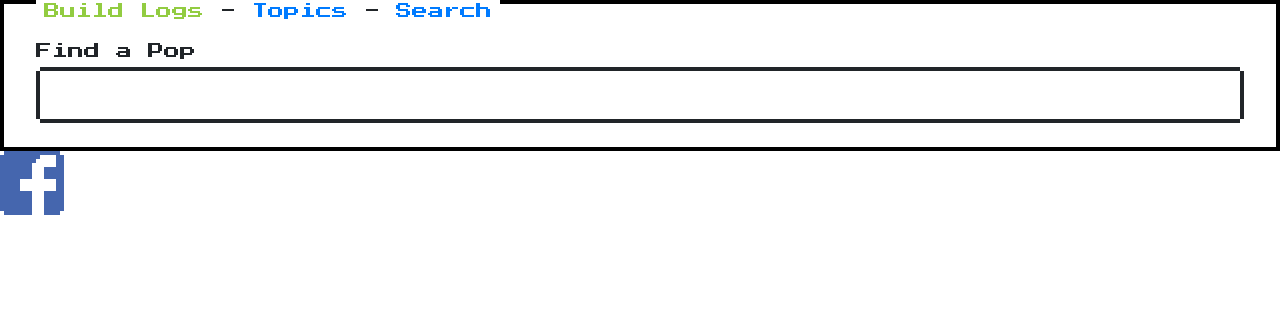
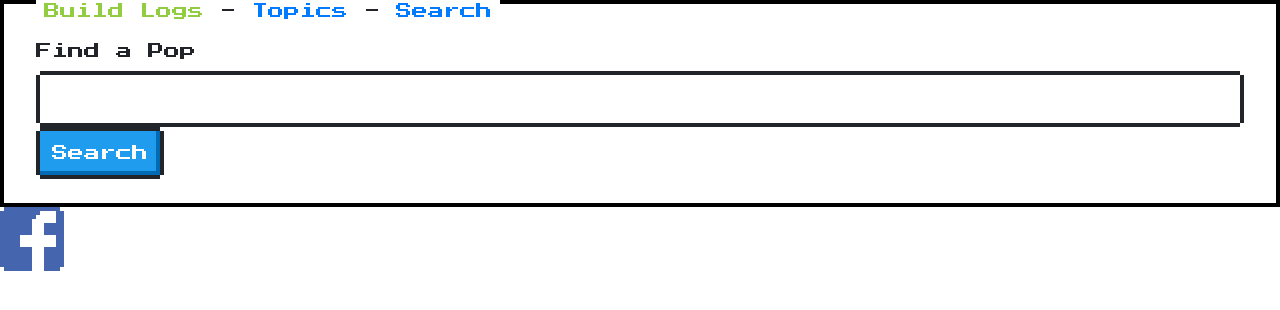
Before and after one commit to AyoHandGod/poppricer-python, a Django app: page /search/ in a window 1280 px wide. Shown: the top 310 px of the page. Run offline with Django 3.2, Linux system fonts and the light colour scheme; some libraries are stand-ins or nearby versions.

Commit message:
Updated search.html and added form and changes necessary to support search using input form. Updated views.py with a placeholder functionality to support searching. Updated urls accordingly.

```diff
--- a/poppricer/templates/pricer/search.html
+++ b/poppricer/templates/pricer/search.html
@@ -3,8 +3,13 @@
 {% block content %}
 
 <div class="nes-field">
-    <label for="search_field">Find a Pop</label>
-    <input type="text" id="search_field" class="nes-input">
+    <form method="post" action="/search_found/">
+        {% csrf_token %}
+
+        <label for="search_field">Find a Pop</label>
+        <input type="text" id="search_field" class="nes-input" name="search_field">
+        <button type="submit" class="nes-btn is-primary">Search</button>
+    </form>
 </div>
 
 {% endblock content %}
--- a/pricer/urls.py
+++ b/pricer/urls.py
@@ -9,4 +9,5 @@ app_name = 'pricer'
 
 urlpatterns = [
     url(r'^search/$', views.search, name="search"),
+    url(r'^search_found/$', views.search_result)
 ]
--- a/pricer/views.py
+++ b/pricer/views.py
@@ -1,6 +1,23 @@
 from django.shortcuts import render
-from .models import Pop
+from django.shortcuts import HttpResponse
+from django.core.exceptions import *
+
+from .models import Pop, Character
+
 
 # Create your views here.
 def search(request):
     return render(request, 'pricer/search.html')
+
+
+def search_result(request):
+    if request.method == 'POST':
+        search_target = request.POST.get('search_field', None)
+        try:
+            character = Character.objects.get(name=search_target)
+            html = ("<H1>Lucky Find</H1>")
+
+        except ObjectDoesNotExist:
+            return HttpResponse("No character found")
+    else:
+        return render(request, 'pricer/search.html')
```
